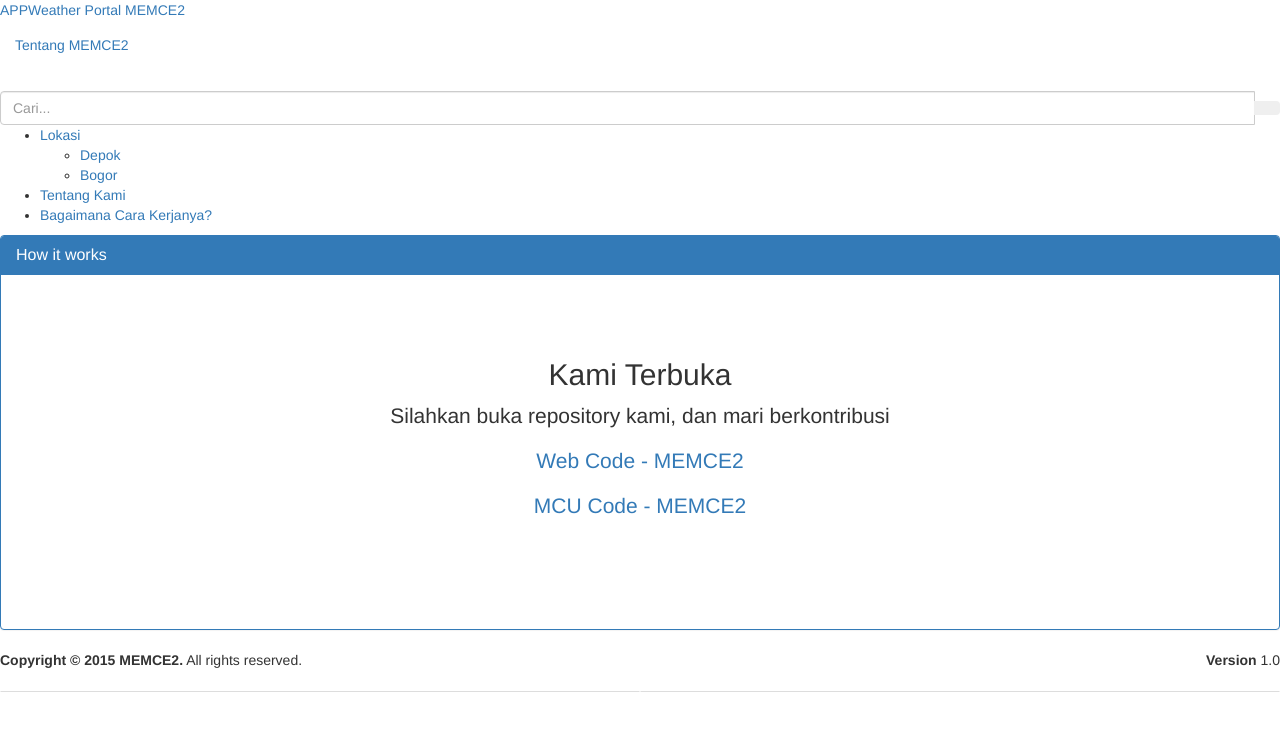
After one commit to adikabintang/memce2-web, a Yii app: template views/site/HowItWork.php in a window 1280 px wide. The commit adds this page. Shown: the top 731 px of the page. Run offline with PHP 8.4 and a stand-in for Yii, Linux system fonts and the light colour scheme; the template is opened without the code that fills it, so the values that code supplies are empty; some libraries are stand-ins or nearby versions.

Commit message:
tambahin about us

```diff
--- a/controllers/SiteController.php
+++ b/controllers/SiteController.php
@@ -114,4 +114,8 @@ class SiteController extends Controller
             return $this->render('entry', ['model' => $model]);
         }
     }
+
+	public function actionGotohow() {
+		return $this->render('HowItWork');
+	}
 }
--- a/views/layouts/left.php
+++ b/views/layouts/left.php
@@ -55,7 +55,10 @@ use yii\bootstrap\Nav;
                 </ul>
             </li>
             <li>
-            	<a href="<?= \yii\helpers\Url::to(['/location/gotodepok']) ?>"><span class="fa fa-info"></span>Tentang Kami</a>
+            	<a href="<?= \yii\helpers\Url::to(['/site/about']) ?>"><span class="fa fa-info"></span>Tentang Kami</a>
+            </li>
+            <li>
+            	<a href="<?= \yii\helpers\Url::to(['/site/gotohow']) ?>"><span class="fa fa-info"></span>Bagaimana Cara Kerjanya?</a>
             </li>
         </ul>
 
--- a/views/layouts/main.php
+++ b/views/layouts/main.php
@@ -42,9 +42,10 @@ if (Yii::$app->controller->action->id === 'login') {
     	<script src="<?= Yii::$app->params['plugin']?>js/highcharts.js"></script>
 		<script src="<?= Yii::$app->params['plugin']?>js/exporting.js"></script>
 		<script src="<?= Yii::$app->params['plugin']?>js/chartdepok.js"></script>
+		<script src="<?= Yii::$app->params['plugin']?>js/petaDiHome.js"></script>
 
     	<!-- buat google maps -->
-    	 <script src="<?= Yii::$app->params['plugin']?>js/googlemaps.js"></script>
+    	 <script src="https://maps.googleapis.com/maps/api/js"></script>
     	<script>
 			function initialize() {
 			  var mapProp = {
--- a/views/location/depokView.php
+++ b/views/location/depokView.php
@@ -14,7 +14,7 @@
 						<td>: Depok</td>
 					</tr>
 						<td>Status alat</td>
-						<td>: Aktif</td>
+						<td>: <span class="label label-info">Aktif</span></td>
 					</tr>
 				</table>
 
--- /dev/null
+++ b/views/site/HowItWork.php
@@ -0,0 +1,18 @@
+<div class="panel panel-primary">
+	<div class="panel-heading">
+		<h3 class="panel-title">How it works</h3>
+	</div>
+
+	<div class="panel-body">
+		<!-- isi disini. Ini desain sederhana gw -->
+		<div class="jumbotron">
+		  <h2>Kami Terbuka</h2>
+		  <p>Silahkan buka repository kami, dan mari berkontribusi</p>
+		  <p><span class="fa fa-github" style="font-size: 4em;"></span></p>
+		  <p><a href="https://github.com/adikabintang/memce2-web" target="_blank">Web Code - MEMCE2</a></p>
+		  <p><a href="https://github.com/adikabintang/memce2-mikon" target="_blank">MCU Code - MEMCE2</a></p>
+		</div>
+
+		<!-- ampe sini -->
+	</div>
+</div>
```
Also changed, not shown: views/site/about.php (+28 -12 lines), js/petaDiHome.js (added).
